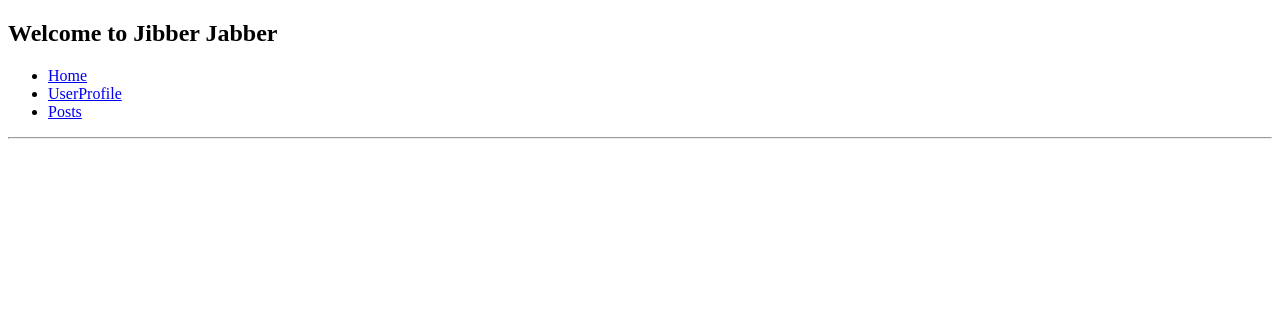
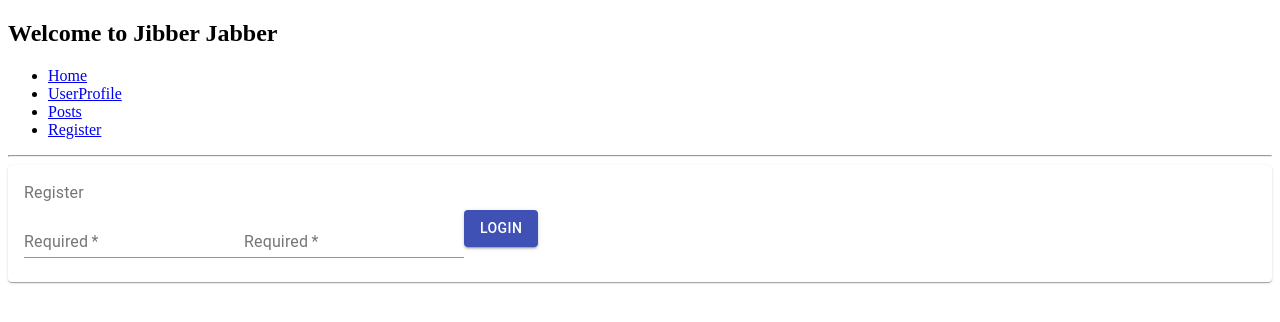
Before and after one commit to sofiasdz/jibber-jabber-ui, a React (Create React App) app: page /register in a window 1280 px wide. Shown: the top 322 px of the page. Built offline with nearby package versions, Linux system fonts and the light colour scheme.

Commit message:
Wip register

```diff
--- a/src/Api/UserApi.ts
+++ b/src/Api/UserApi.ts
@@ -1,9 +1,18 @@
 import {API_BASE_URL} from "../Constants/Constants";
 import {request} from "./API";
 
-export function loginUser(email: string, password: string): Promise<any> {
+export function loginUser(username: string, password: string): Promise<any> {
     return request({
         url: API_BASE_URL + "/login",
+        method: 'POST',
+        body: JSON.stringify({'username': username, 'password': password })
+    });
+}
+
+
+export function registerUser(email: string, password: string): Promise<any> {
+    return request({
+        url: API_BASE_URL + "/register",
         method: 'POST',
         body: JSON.stringify({'email': email, 'password': password })
     });
--- a/src/App.tsx
+++ b/src/App.tsx
@@ -3,6 +3,7 @@ import logo from './logo.svg';
 import './App.css';
 import Button from '@material-ui/core/Button';
 import Login from "./components/Home/Login";
+import Register from "./components/Home/Register";
 import UserProfile from "./components/UserProfile/UserProfile"
 import { BrowserRouter as Router, Switch, Route, Link } from "react-router-dom";
 import Post from "./components/Posts/Posts";
@@ -18,6 +19,7 @@ class App extends React.Component  {
                 <li><Link to={'/'} className="nav-link"> Home </Link></li>
                 <li><Link to={'/userprofile'} className="nav-link">UserProfile</Link></li>
                 <li><Link to={'/post'} className="nav-link">Posts</Link></li>
+                <li><Link to={'/register'} className="nav-link">Register</Link></li>
               </ul>
             </nav>
             <hr/>
@@ -25,6 +27,7 @@ class App extends React.Component  {
               <Route exact path='/' component={Login}/>
               <Route path='/userProfile' component={UserProfile}/>
               <Route path='/post' component={Post}/>
+              <Route path='/register' component={Register}/>
             </Switch>
           </div>
         </Router>
--- a/src/components/Home/Login.tsx
+++ b/src/components/Home/Login.tsx
@@ -2,7 +2,6 @@ import TextField from '@material-ui/core/TextField';
 import { makeStyles } from '@material-ui/core/styles';
 import Button from '@material-ui/core/Button';
 import Card from '@material-ui/core/Card';
-import CardActions from '@material-ui/core/CardActions';
 import CardContent from '@material-ui/core/CardContent';
 import Typography from '@material-ui/core/Typography';
 import {RouteComponentProps} from 'react-router-dom';
@@ -17,20 +16,6 @@ export type State = {
     username:string,
     password:string,
 }
-
-const useStyles = makeStyles((theme) => ({
-    root: {
-        '& .MuiTextField-root': {
-            margin: theme.spacing(1),
-            width: '25ch',
-        },
-    },
-    title: {
-        fontSize: 40,
-    },
-}));
-
-
 
 class Login extends Component<Props, State>{
 
@@ -76,7 +61,7 @@ render() {
          .catch((err) => {
              if (err.status === 401|| err.status===404)
                  this.setState({successMessage: '', errorMessage: 'Invalid Credentials'});
-             else this.setState({successMessage: '', errorMessage: 'An error occurred logging into Trendz!'});
+             else this.setState({successMessage: '', errorMessage: 'An error occurred logging into Jibber Jabber!'});
          })
     }
 }
--- /dev/null
+++ b/src/components/Home/Register.tsx
@@ -0,0 +1,68 @@
+import TextField from '@material-ui/core/TextField';
+import { makeStyles } from '@material-ui/core/styles';
+import Button from '@material-ui/core/Button';
+import Card from '@material-ui/core/Card';
+import CardActions from '@material-ui/core/CardActions';
+import CardContent from '@material-ui/core/CardContent';
+import Typography from '@material-ui/core/Typography';
+import {RouteComponentProps} from 'react-router-dom';
+import React, {Component} from 'react'
+import {registerUser} from "../../Api/UserApi";
+
+export type Props = RouteComponentProps<any> & {}
+
+export type State = {
+    errorMessage: string,
+    successMessage: string,
+    email:string,
+    password:string,
+}
+class Register extends Component<Props, State>{
+
+
+    constructor(props: Props) {
+        super(props);
+        this.state = {
+            errorMessage: '',
+            successMessage: '',
+            email:'',
+            password:''
+        }
+    }
+    render() {
+        return (
+            <Card >
+                <CardContent>
+                    <Typography  color="textSecondary" gutterBottom>
+                        Register
+                    </Typography>
+                    <form  noValidate autoComplete="off">
+                        <div>
+                            <TextField required id="standard-required" label="Required"  defaultValue="Email" value={this.state.email}/>
+                            <TextField required id="standard-required" label="Required"  defaultValue="Password" value={this.state.password}/>
+                            <Button variant="contained" color="primary" onClick={()=>this.handleRegister(this.state.email,this.state.password)}>
+                                Login
+                            </Button>
+                        </div>
+
+                    </form>
+                </CardContent>
+            </Card>
+        );
+    }
+
+    handleRegister=(username:string,password:string)=>{
+        registerUser(username, password)
+            .then((res) => {
+                this.setState({errorMessage: '', successMessage: 'User successfully logged in'});
+                localStorage.setItem('token', res.token);
+                this.props.history.push('/');
+            })
+            .catch((err) => {
+                if (err.status === 401|| err.status===404)
+                    this.setState({successMessage: '', errorMessage: 'Invalid Credentials'});
+                else this.setState({successMessage: '', errorMessage: 'An error occurred  while registering'});
+            })
+    }
+}
+export default Register
```
